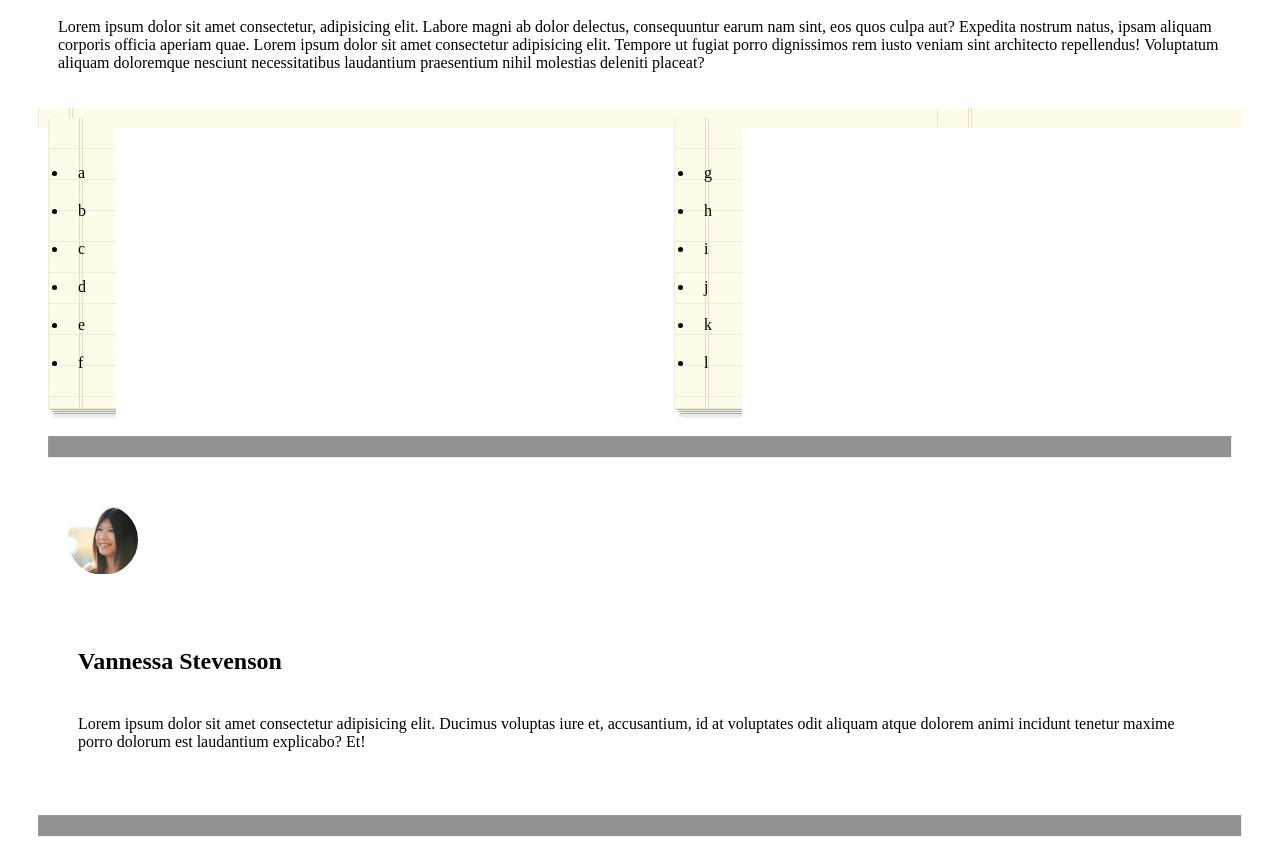
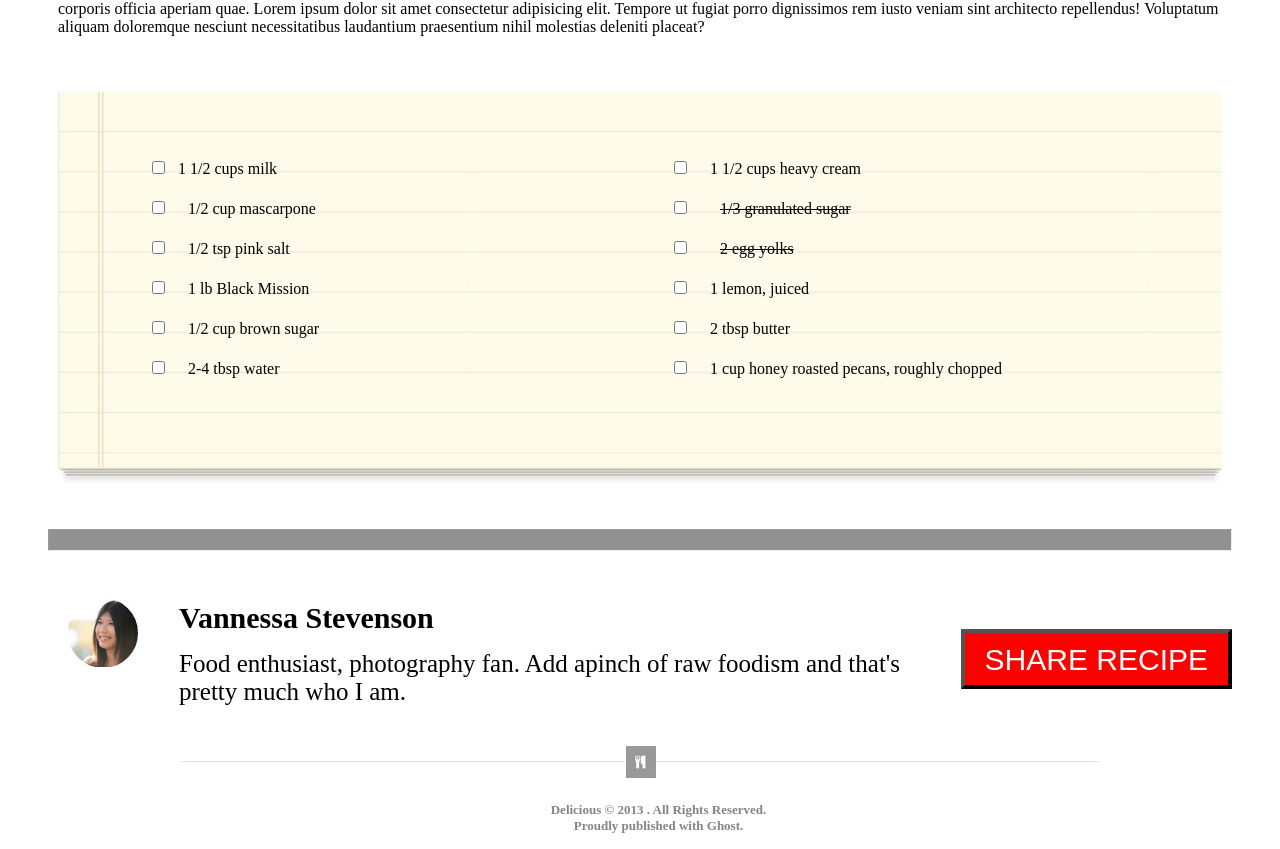
Before and after one commit to malkhaleel88/Chocolate-Pizza-Malkhaleel, a plain HTML site: page index.html in a window 1280 px wide. Shown: the part 1412-2261 px from the top of the page. Drawn offline with nearby package versions, Linux system fonts and the light colour scheme.

Commit message:
modify html & css

```diff
--- a/index.html
+++ b/index.html
@@ -1,6 +1,5 @@
 <!DOCTYPE html>
-<html lang="en">
-
+<html>
 <head>
     <title>Chocolate Pizza</title>
     <link rel="stylesheet" href="style.css">
@@ -13,14 +12,8 @@
         <img id="imglogo" src="img/logo.png" alt="">
 
         <section id="logo">
-                <h1>
-                    Delicious
-
-                </h1>
-                <h3>
-                    THE BEST FOOD BLOG ON THE WEB
-                </h3>
-
+                <h1>Delicious</h1>
+                <h3>THE BEST FOOD BLOG ON THE WEB</h3>
           </section>
           </div>
         <div id="div1">
@@ -30,24 +23,20 @@
             <img src="img/insta-icon.png" alt="">
             <img src="img/flic-icon.png" alt="">
             <img src="img/pint-icon.png" alt="">
-            <img src="img/rss-icon.png" alt="">
-            <img src="img/mail-icon.png" alt="">
-
+            <img id="rss" src="img/rss-icon.png" alt="">
+            <img id="mail" src="img/mail-icon.png" alt="">
         </div>
        </div>
-
     </header>
     <main>
-        <hr>
+        <hr class="hr1">
         <div id="div2">
         <section id="title">
-        <h1>
-            Chocolate Pizza
-        </h1>
-        <h5>POSTED ON DEC 2013/DESSERTS</h5>
+        <h1>Chocolate Pizza</h1>
+        <h3>POSTED ON DEC 2013/DESSERTS</h3>
        </section>
-       <div id="lolo">
-        <img id="print" height="50px" width="50px" src="img/print-icon.png" alt="">
+       <div id="pr1">
+        <img id="print" height="35px" width="35px" src="img/print-icon.png" alt="">
         <h6>PRINT</h6>
         </div>
        </div>
@@ -69,54 +58,54 @@
             </p>
         </div>
         <div id="div5">
+            <img id="list" src="img/list-bg.png" alt="" width="100%">
             <div id="div6">
                 <ul>
-                    <li>a</li>
-                    <li>b</li>
-                    <li>c</li>
-                    <li>d</li>
-                    <li>e</li>
-                    <li>f</li>
+                    <li><input type="checkbox"><label for="">1 1/2 cups milk</label></li>
+                    <li><input type="checkbox"><label for=""></label>1/2 cup mascarpone</li>
+                    <li><input type="checkbox"><label for=""></label>1/2 tsp pink salt</li>
+                    <li><input type="checkbox"><label for=""></label>1 lb Black Mission</li>
+                    <li><input type="checkbox"><label for=""></label>1/2 cup brown sugar</li>
+                    <li><input type="checkbox"><label for=""></label>2-4 tbsp water</li>
                 </ul>
 
             </div>
             <div id="div7">
                 <ul>
-                    <li>g</li>
-                    <li>h</li>
-                    <li>i</li>
-                    <li>j</li>
-                    <li>k</li>
-                    <li>l</li>
+                    <li><input type="checkbox"><label for=""></label>1 1/2 cups heavy cream</li>
+                    <li><input type="checkbox"><label for=""></label><s>1/3 granulated sugar</s></li>
+                    <li><input type="checkbox"><label for=""></label><s>2 egg yolks</s></li>
+                    <li><input type="checkbox"><label for=""></label>1 lemon, juiced</li>
+                    <li><input type="checkbox"><label for=""></label>2 tbsp butter</li>
+                    <li><input type="checkbox"><label for=""></label>1 cup honey roasted pecans, roughly chopped</li>
                 </ul>
             </div>
         </div>
         <div id="div8">
-            <hr>
+            <hr class="hr1">
         </div>
         <div id="div9">
           <div id="div10">
               <img src="img/van-pic.png" alt="">
           </div>
-          <div id="div10">
-              <section id="last">
+          <section id="last">
             <h2 id="name">Vannessa Stevenson</h2>
-            <p id="dis">Lorem ipsum dolor sit amet consectetur adipisicing elit.
-                Ducimus voluptas iure et, accusantium, id at voluptates
-                odit aliquam atque dolorem animi incidunt tenetur maxime porro
-                dolorum est laudantium explicabo? Et!</p>
-            </section>
-          </div>
+            <p id="dis">Food enthusiast, photography fan. Add apinch
+                of raw foodism and that's<br>pretty much who I am.</p>
+          </section>
+        </div>
+        <div id="share">
+            <button>SHARE RECIPE</button>
         </div>
         </main>
         <footer>
-           <hr id="hr1">
-          <div>
-              <img src="img/small-logo.png" alt="">
-
+           <hr id="hr2">
+          <div id="div11">
+             <h3>Delicious &copy 2013 . All Rights Reserved.</h3>
+             <h3>Proudly published with Ghost.</h3>
           </div>
+          <hr id="hr3">
         </footer>
-
 </body>
 
 </html>
--- a/style.css
+++ b/style.css
@@ -10,19 +10,19 @@
     float: left;
 }
 
- #imglogo {
+#imglogo{
     float: left;
     margin-top: 10px;
 }
 
- h1 {
+h1{
     font-family: 'Limelight', cursive;
     margin-top: 0px;
     padding-bottom: 0px;
     margin-bottom: 0px;
 
 }
- h3 {
+h3{
      margin-left: 37px;
      font-size: x-small;
      color: rgb(131, 134, 134);
@@ -32,28 +32,40 @@
 }
 #div1{
      float: right;
-
 }
 #div1 img{
      padding: 0px;
+     margin-top: 30px ;
 }
-
-
-main {
+main{
     clear: both;
 }
-hr {
+.hr1{
     height: 15px;
     background-color : rgb(146, 145, 145);
 }
-
 #title{
     float: left;
+
 }
-
-#lolo{
+#title h3{
+    margin: 0px;
+}
+#pr1{
     float: right;
-
+}
+#print{
+    float: left;
+    position: relative;
+    top: 70px;
+    left: 20px;
+}
+h6{
+    float: right;
+    position: relative;
+    top: 47px;
+    left: 5px;
+    color: rgb(131, 134, 134);
 }
 #div3{
     margin-top: 100px;
@@ -63,30 +75,97 @@ hr {
     width: 100%;
 }
 #div5{
-    background-image: url("img/list-bg.png");
-    padding-right: 500px;
-
+    position: relative;
+    text-align: left;
+    color: black;
 }
 #div6{
-    float: left;
-    background-image: url("img/list-bg.png");
+    position: absolute;
+    top: 40px;
+    left: 80px;
 }
 #div7{
-    float:right;
-    background-image: url("img/list-bg.png");
+    position: absolute;
+    top: 40px;
+    left: 50%;
+}
+ul li{
+    list-style: none;
 }
 #div8{
     clear: both;
 }
+
+#div9{
+    float: left;
+}
 #div10{
     float: left;
 }
-#div11{
+#last{
     float: right;
+}
+#last h2{
+    margin-left: 10px;
+    text-align: left;
+    margin-top: 12px;
+    padding: 0px;
+    font-size: 30px;
+    font-weight: bold;
+}
+#last p{
+    margin-left: 10px;
+    text-align: left;
+    position: relative;
+    top: -10px;
+    padding: 0px;
+    font-size: 25px;
+}
+#share{
+    float: right;
+    position: relative;
+    top: 50px;
+}
+button{
+    background-color: red;
+    color: white;
+    font-size: 15px;
+    padding-top: 5px;
+    zoom: 200%;
+    height: 30px;
+    cursor: pointer;
+
 }
 footer{
     clear: both;
+    padding: 0px;
 }
-#hr1{
-    height:2px;
+#hr2{
+    border: none;
+    border-top: 1px double rgb(231, 223, 223);
+    width: 75%;
+    overflow: visible;
+    text-align: center;
+    margin-bottom: 0px;
 }
+#hr2:after{
+    content: url("img/small-logo.png");
+    padding: 0px;
+    position: relative;
+    top: -27px;
+}
+#div11 h3{
+    text-align: center;
+    font-size: 13px;
+    padding: 0px;
+    margin-bottom: 0px;
+    position: relative;
+    top: -27px;
+}
+#hr3{
+    border: none;
+    border-top: 1px double rgb(231, 223, 223);
+    position: relative;
+    top: 50px;
+    width: 100%;
+}
```
Lines whose indentation alone changed are shown as unchanged.
